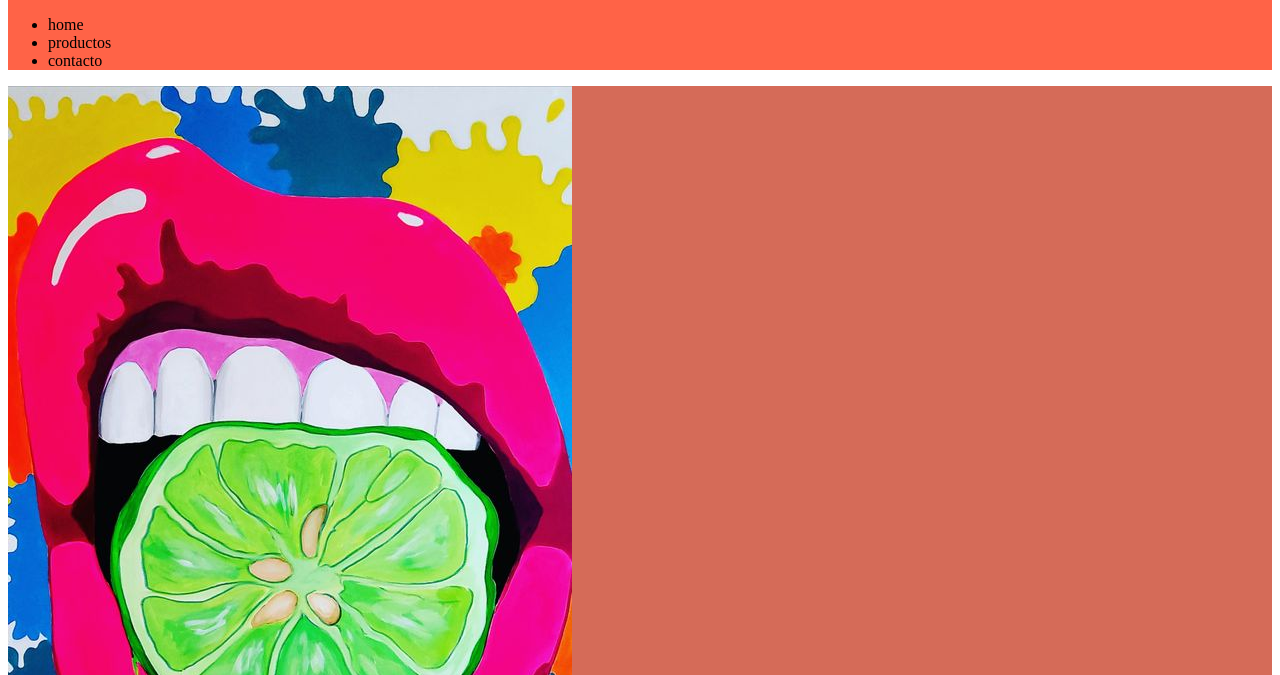
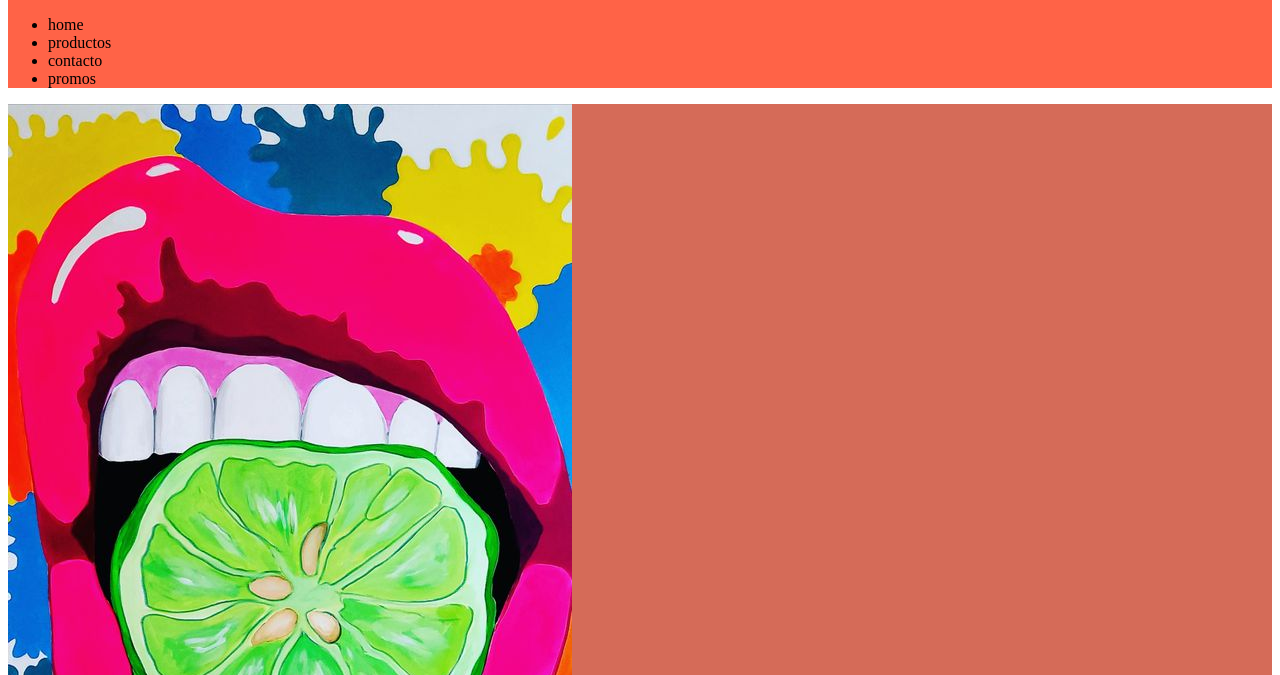
Before and after one commit to chinocastro/git-hoy-57675, a plain HTML site: page index.html in a window 1280 px wide. Shown: the part 125-800 px from the top of the page. Drawn offline with Linux system fonts and the light colour scheme.

Commit message:
cambios en el menu

```diff
--- a/index.html
+++ b/index.html
@@ -22,6 +22,7 @@
                 <li>home</li>
                 <li>productos</li>
                 <li>contacto</li>
+                <li> promos </li>
             </ul>
         </nav>
     </header>
```
